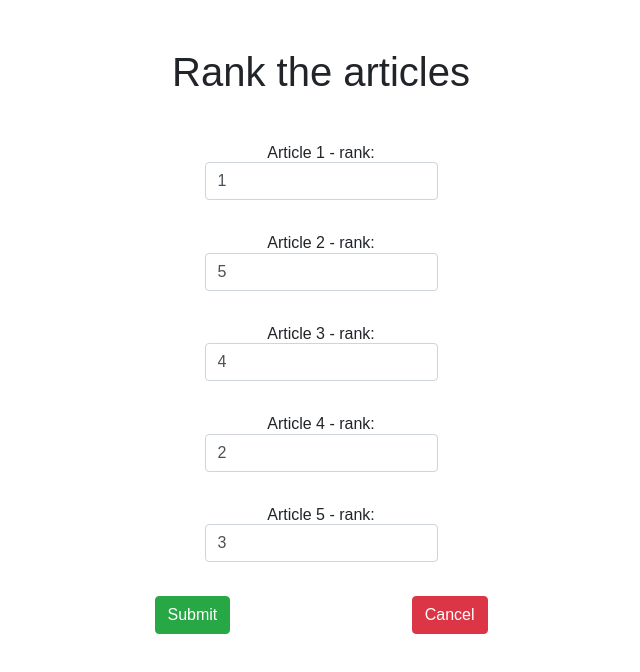
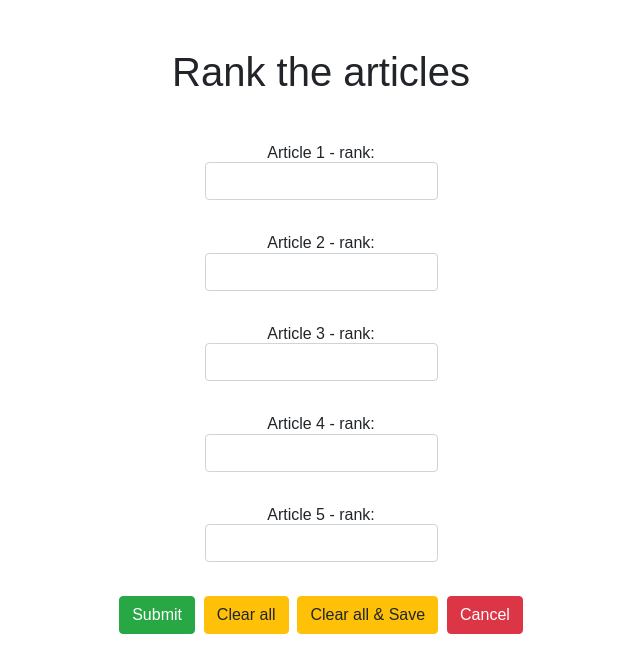
Before and after one commit to shrirajasekar/Angular, an Angular app in the folder newsArticlesApp/: page /news in a window 1280 px wide. Both pictures are taken after a click on the button "Rank Articles". Shown: the top 672 px of the page, without its empty margins (319-959 px from the left). Built offline with nearby package versions, Linux system fonts and the light colour scheme.

Commit message:
Added more validations and clear all feature

```diff
--- a/newsArticlesApp/src/app/ranker/ranker.component.html
+++ b/newsArticlesApp/src/app/ranker/ranker.component.html
@@ -1,4 +1,12 @@
 <html>
+  <style>
+    .container {
+          text-align:center;
+          }
+      button {
+          display:inline-block;
+      }
+    </style>
     <div class="container" align="center">
         <h1 class="my-5">Rank the articles </h1>
         <div class="form-group"><label style="padding-bottom: 10px;">Article 1 - rank: <input class="form-control" (keypress)="onKeyPress($event)" onpaste="return false" (keyup)="onKeyUp($event)" [(ngModel)]="rank.article1" required type="text"/></label></div>
@@ -6,15 +14,20 @@
         <div class="form-group"><label style="padding-bottom: 10px;">Article 3 - rank: <input class="form-control" (keypress)="onKeyPress($event)"  onpaste="return false" (keyup)="onKeyUp($event)" [(ngModel)]="rank.article3" required type="text"/></label></div>
         <div class="form-group"><label style="padding-bottom: 10px;">Article 4 - rank: <input class="form-control" (keypress)="onKeyPress($event)" onpaste="return false" (keyup)="onKeyUp($event)" [(ngModel)]="rank.article4" required type="text"/></label></div>
         <div class="form-group"><label style="padding-bottom: 10px;">Article 5 - rank: <input class="form-control"(keypress)="onKeyPress($event)"  onpaste="return false" (keyup)="onKeyUp($event)" [(ngModel)]="rank.article5" required type="text"/></label></div>
-        <button style="float:left;margin-inline-start: 35%;" class="btn btn-success" [disabled]=errorFlag (click)="submitRanks()">Submit</button>      <a href="/news" style="float: right;margin-inline-end: 35%;"><button class="btn btn-danger" (click)="submitRanks()">Cancel</button></a>
+        <div class="container">
+            <div class="container-fluid full-width">
+                <div class="row-fluid">
+                   <button  class="btn btn-success" [disabled]=errorFlag (click)="submitRanks()">Submit</button><span>&nbsp;&nbsp;</span>
+                   <button  class="btn btn-warning"  (click)="clearAll()">Clear all</button><span>&nbsp;&nbsp;</span>
+                   <button  class="btn btn-warning"  (click)="clearAllAndSave()">Clear all & Save</button><span>&nbsp;&nbsp;</span>
+                   <a href="/news" ><button class="btn btn-danger" >Cancel</button></a>
+
+                </div>
+            </div>
+        </div>
+
      </div>
 
 
-<!-- <form method="post" action="http://localhost:4500/setRank">
-  <input type="text" name="article1">
-  <input type="text" name="article2">
-  <input type="submit">
-</form> -->
 
-<!-- ng-pattern="/^[1-5]*$/" -->
 </html>
--- a/newsArticlesApp/src/app/ranker/ranker.component.ts
+++ b/newsArticlesApp/src/app/ranker/ranker.component.ts
@@ -3,6 +3,11 @@ import {RankClass} from '../model/rank.model';
 import { HttpClient } from "@angular/common/http";
 import { HttpHeaders } from '@angular/common/http';
 import { Observable } from 'rxjs';
+import { ifError } from 'assert';
+import { error } from '@angular/compiler/src/util';
+import { isError } from 'util';
+import { Router } from "@angular/router";
+import { delay } from 'q';
 
 @Component({
   selector: 'app-ranker',
@@ -18,7 +23,7 @@ export class RankerComponent implements OnInit {
       'Content-Type':  'application/json'
     })
   };
-  constructor(private http: HttpClient) {
+  constructor(private http: HttpClient,private router: Router) {
     this.rank=new RankClass();
     this.errorMessage = "All fields are required!";
     this.errorFlag = false;
@@ -29,16 +34,30 @@ export class RankerComponent implements OnInit {
   }
 
   public submitRanks(){
-    //this.http.post("http://161.23.48.120:4500/setRank", this.rank, this.httpOptions).subscribe(response=>{console.log(response)})
-    this.http.post("http://localhost:4500/setRank", this.rank, this.httpOptions).subscribe(response=>{console.log(response)})
-    alert("Ranks saved successfully!")
+     this.http.post("http://localhost:4500/setRank", this.rank, this.httpOptions).subscribe(response=>{alert("Ranks saved successfully!")},error=>{alert("Error : Couldn't save changes!")})
+     this.router.navigateByUrl('/news');
   }
 
-  // public getRanks(){
-  //   //this.http.post("http://161.23.48.120:4500/setRank", this.rank, this.httpOptions).subscribe(response=>{console.log(response)})
-  //   this.http.post("http://localhost:4500/getRank", this.httpOptions).subscribe(response=>{console.log(response)})
-  //   console.log(this.rank);
-  // }
+  public clearAll(){
+    this.rank.article1=null;
+    this.rank.article2=null;
+    this.rank.article3=null;
+    this.rank.article4=null;
+    this.rank.article5=null;
+    this.errorFlag=true;
+ }
+
+ public clearAllAndSave(){
+  this.rank.article1=null;
+  this.rank.article2=null;
+  this.rank.article3=null;
+  this.rank.article4=null;
+  this.rank.article5=null;
+  this.errorFlag=true;
+  this.http.post("http://localhost:4500/setRank", this.rank, this.httpOptions).subscribe(response=>{alert("Ranks cleared successfully!")},error=>{alert("Error : Couldn't save changes!")})
+}
+
+
 
   private parseJSON():Observable<any>{
     return new Observable(observe=>{this.http.get('/assets/ranks.json')
@@ -50,8 +69,12 @@ export class RankerComponent implements OnInit {
 
   private loadFormData(){
     this.parseJSON().subscribe(response=>{
-      console.log(response);
       this.rank = <RankClass> response;
+      this.rank.article1 = this.rank.article1 == "null"?"":this.rank.article1;
+      this.rank.article2 = this.rank.article2 == "null"?"":this.rank.article2;
+      this.rank.article3 = this.rank.article3 == "null"?"":this.rank.article3;
+      this.rank.article4 = this.rank.article4 == "null"?"":this.rank.article4;
+      this.rank.article5 = this.rank.article5 == "null"?"":this.rank.article5;
     })
   }
   onKeyUp(e: any) {
@@ -62,15 +85,19 @@ export class RankerComponent implements OnInit {
     }if (parseInt(this.rank.article2)> 5 || parseInt(this.rank.article2) == parseInt(this.rank.article1) || parseInt(this.rank.article2) == parseInt(this.rank.article3) || parseInt(this.rank.article2) == parseInt(this.rank.article4) || parseInt(this.rank.article2) == parseInt(this.rank.article5)){
       this.rank.article2=null;
       alert("Article 2 - Invalid or already used rank");
+      this.errorFlag=false;
     }if (parseInt(this.rank.article3)> 5 || parseInt(this.rank.article3) == parseInt(this.rank.article1) || parseInt(this.rank.article3) == parseInt(this.rank.article2) || parseInt(this.rank.article3) == parseInt(this.rank.article4) || parseInt(this.rank.article3) == parseInt(this.rank.article5)){
       this.rank.article3=null;
       alert("Article 3 - Invalid or already used rank");
+      this.errorFlag=false;
     }if (parseInt(this.rank.article4)> 5 || parseInt(this.rank.article4) == parseInt(this.rank.article1) || parseInt(this.rank.article4) == parseInt(this.rank.article2) || parseInt(this.rank.article4) == parseInt(this.rank.article3) || parseInt(this.rank.article4) == parseInt(this.rank.article5)){
       this.rank.article4=null;
       alert("Article 4 - Invalid or already used rank");
+      this.errorFlag=false;
     }if (parseInt(this.rank.article5)> 5 || parseInt(this.rank.article5) == parseInt(this.rank.article1) || parseInt(this.rank.article5) == parseInt(this.rank.article2) || parseInt(this.rank.article5) == parseInt(this.rank.article3) || parseInt(this.rank.article5) == parseInt(this.rank.article4)){
       this.rank.article5=null;
       alert("Article 5 - Invalid or already used rank");
+      this.errorFlag=false;
     }if(this.rank.article1 == null||this.rank.article2==null||this.rank.article3==null||this.rank.article4==null||this.rank.article5==null){
       this.errorFlag=true;
     }else{
--- a/newsArticlesApp/src/assets/ranks.json
+++ b/newsArticlesApp/src/assets/ranks.json
@@ -1,7 +1,7 @@
 {
- "article1": "1" ,
- "article2": "5" ,
- "article3": "4" ,
- "article4": "2" ,
- "article5": "3"
+ "article1": "null" ,
+ "article2": "null" ,
+ "article3": "null" ,
+ "article4": "null" ,
+ "article5": "null"
  }
```
Also changed, not shown: 1 other file (tests, documents, lock files or other folders).
